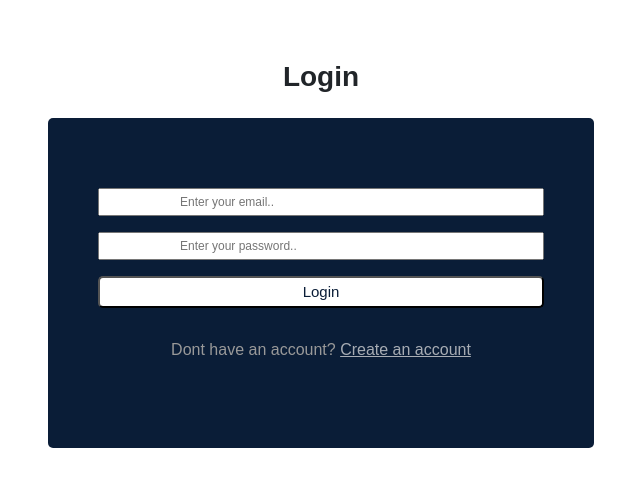
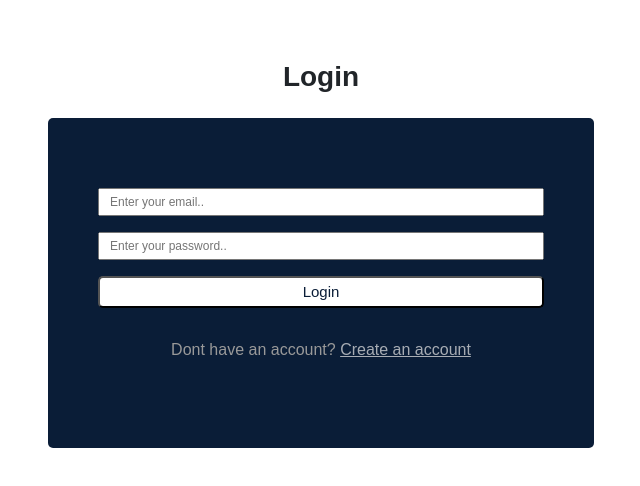
Before and after one commit to jerahmeel200/dragNdrop, a React (Create React App) app: page /login in a window 1280 px wide. Shown: the top 486 px of the page, without its empty margins (319-959 px from the left). Built offline with nearby package versions, Linux system fonts and the light colour scheme; no server answers.

Commit message:
first commit

```diff
--- a/src/pages/signup/signUp.css
+++ b/src/pages/signup/signUp.css
@@ -27,6 +27,6 @@
 .form__group input {
   /* background-color: red; */
   font-size: 12px;
-  padding: 3px 80px;
+  padding: 3px 10px;
   width: 100%;
 }
```
